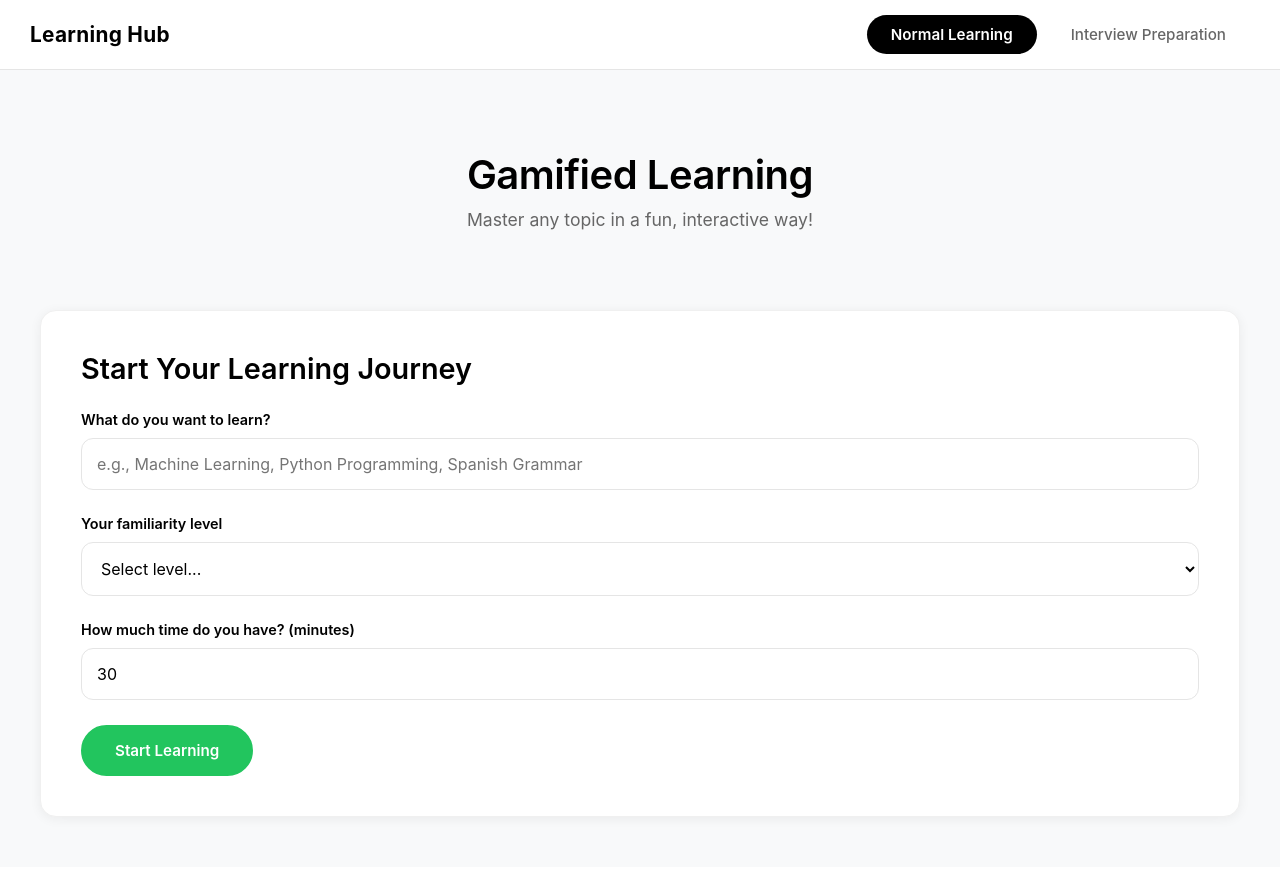
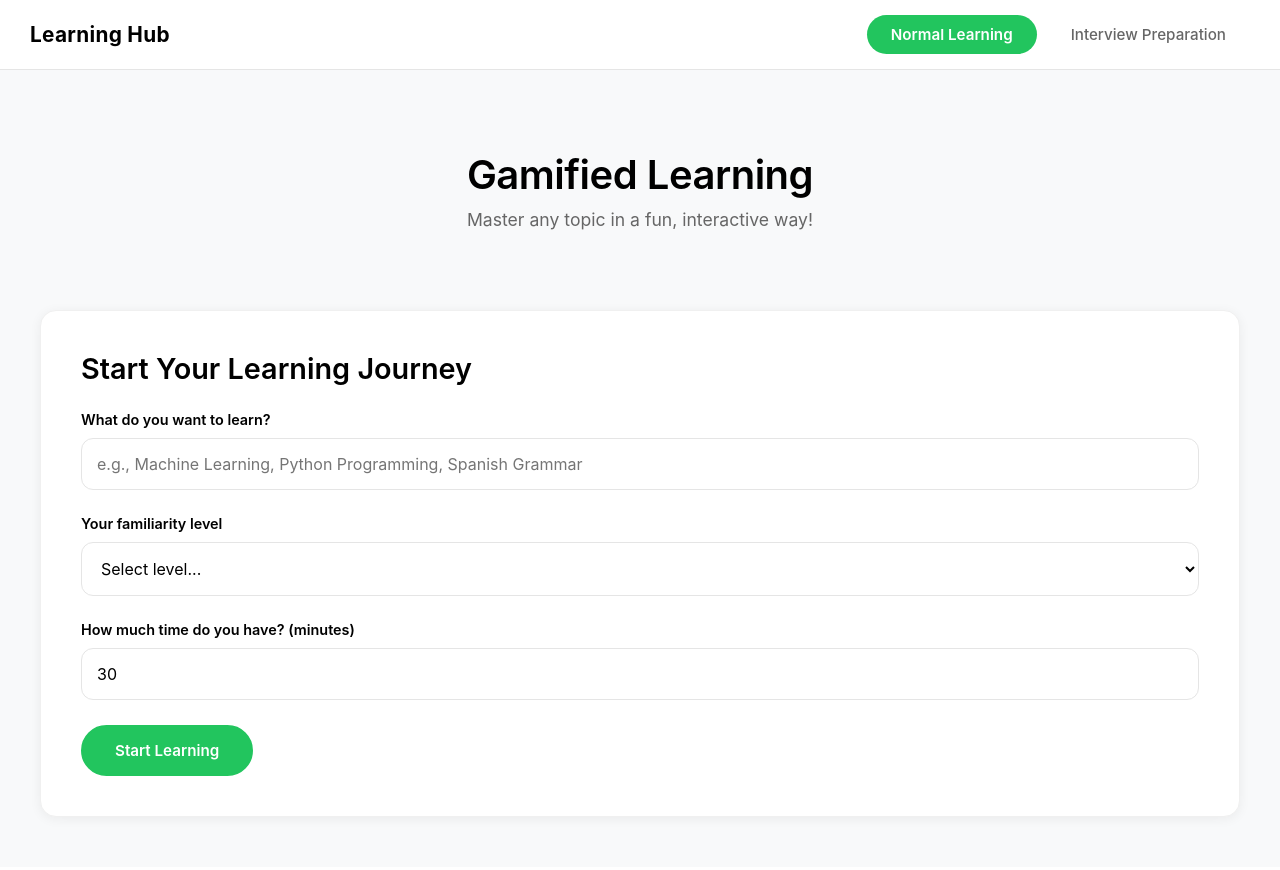
Before and after one commit to aaoswego/fluffy-octo-sniffle, a Flask app: page / in a window 1280 px wide. Run offline with Flask 3, Linux system fonts and the light colour scheme.

Commit message:
Make the active menu item stand out with a green button
Update the active navigation item's background color to green (#22C55E) in static/style.css.

Replit-Commit-Author: Agent
Replit-Commit-Session-Id: bd43de69-5f13-4379-b90f-2269b6665f7b
Replit-Commit-Checkpoint-Type: full_checkpoint
Replit-Commit-Screenshot-Url: https://storage.googleapis.com/screenshot-production-us-central1/037712b9-69f5-4b07-af4c-2dd31b7e11b2/bd43de69-5f13-4379-b90f-2269b6665f7b/9ew3W2b

```diff
--- a/static/style.css
+++ b/static/style.css
@@ -64,7 +64,7 @@ body {
 }
 
 .nav-item.active {
-    background: #000000;
+    background: #22C55E;
     color: #FFFFFF;
     font-weight: 600;
 }
```
Also changed, not shown: replit.md (+1 -0 lines).
